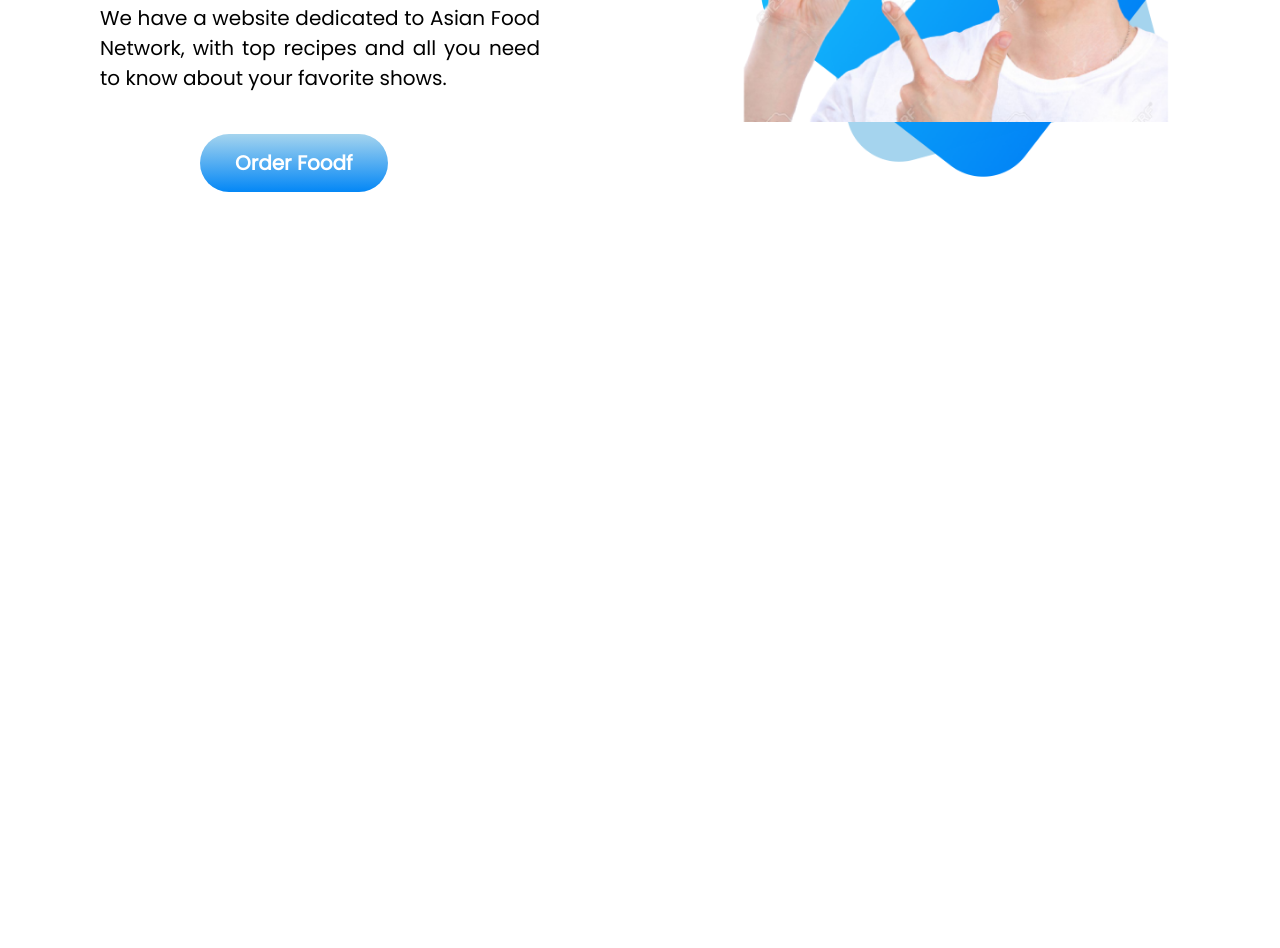
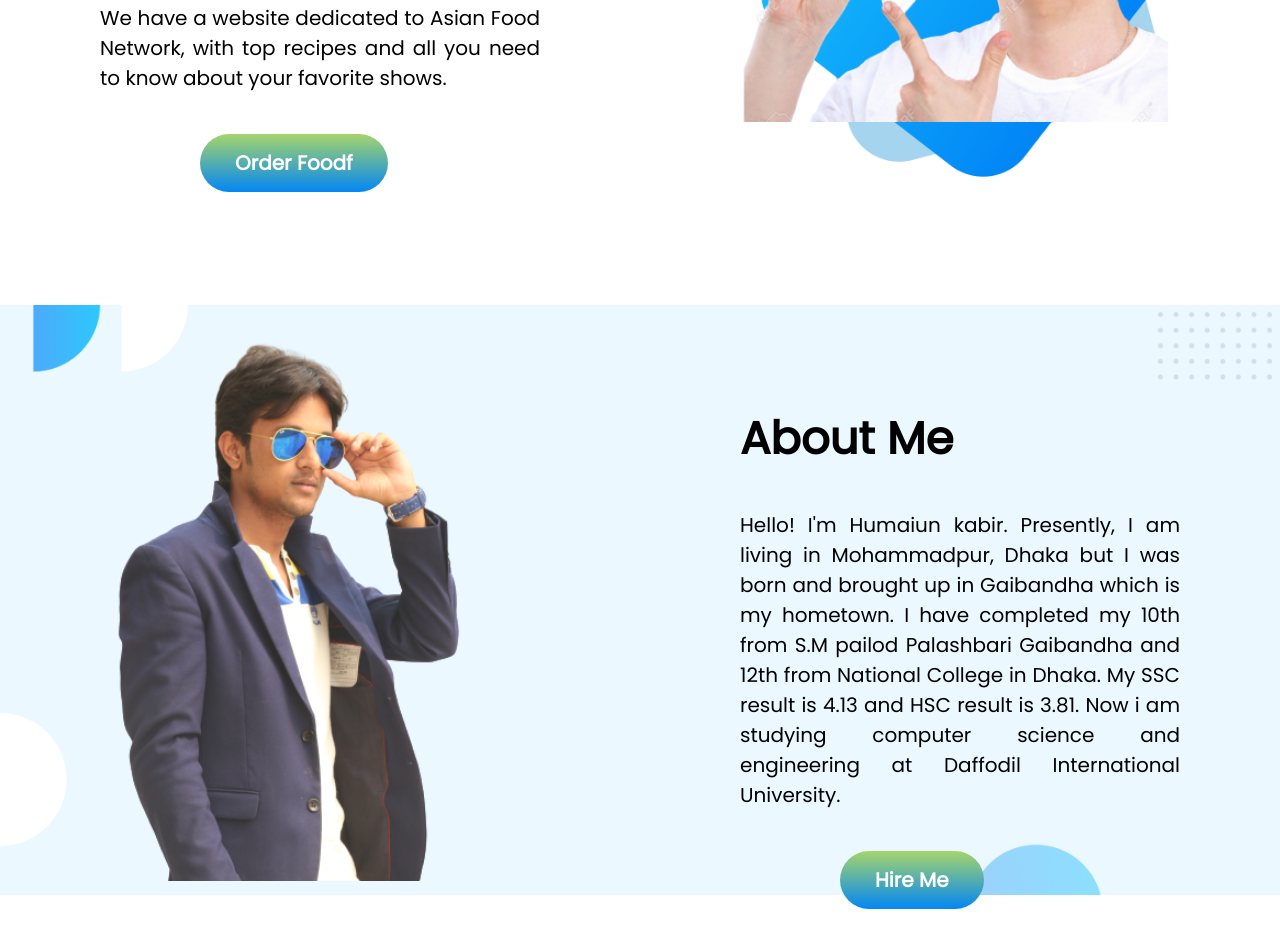
Before and after one commit to Humaiun-Manik/Food-Network, a plain HTML site: page index.html in a window 1280 px wide. Shown: the part 270-1218 px from the top of the page. Before the commit the page ends 800 px from the top, so only its background shows below. Drawn offline with Linux system fonts and the light colour scheme.

Commit message:
about me

```diff
--- a/index.html
+++ b/index.html
@@ -26,6 +26,19 @@
             <img src="images/Group 8449.png" alt="">
         </div>
     </section>
+    <section class="flexible-container backg-frame">
+        <div class="half-width">
+            <img src="images/IMG_2172-removebg-preview.png">
+        </div>
+        <div class="half-width">
+            <h1>About Me</h1>
+            <p>Hello! I'm Humaiun kabir. Presently, I am living in Mohammadpur, Dhaka but I was born and brought up in
+                Gaibandha which is my hometown. I have completed my 10th from S.M pailod Palashbari Gaibandha and 12th
+                from National College in Dhaka. My SSC result is 4.13 and HSC result is 3.81. Now i am studying computer
+                science and engineering at Daffodil International University.</p>
+            <a class="button" href="https://humaiun-manik.github.io/developer-portfolio/intex.html">Hire Me</a>
+        </div>
+    </section>
 </body>
 
 </html>
--- a/style.css
+++ b/style.css
@@ -30,7 +30,7 @@ p{
 }
 .button{
     text-decoration: none;
-    background-image: linear-gradient(#A5D4EE, #0387F6);
+    background-image: linear-gradient(#A5D46B, #0387F4);
     margin-left: 200px;
     padding: 15px 35px;
     color: white;
@@ -38,3 +38,8 @@ p{
     font-weight: bold;
     font-size: 20px;
 }
+.backg-frame{
+    background-image: url(images/Frame\ 57.jpg);
+    background-size: cover;
+    background-repeat: no-repeat;
+}
```
Also changed, not shown: images/IMG_2172-removebg-preview.png (added), images/Person Image.png (added).
